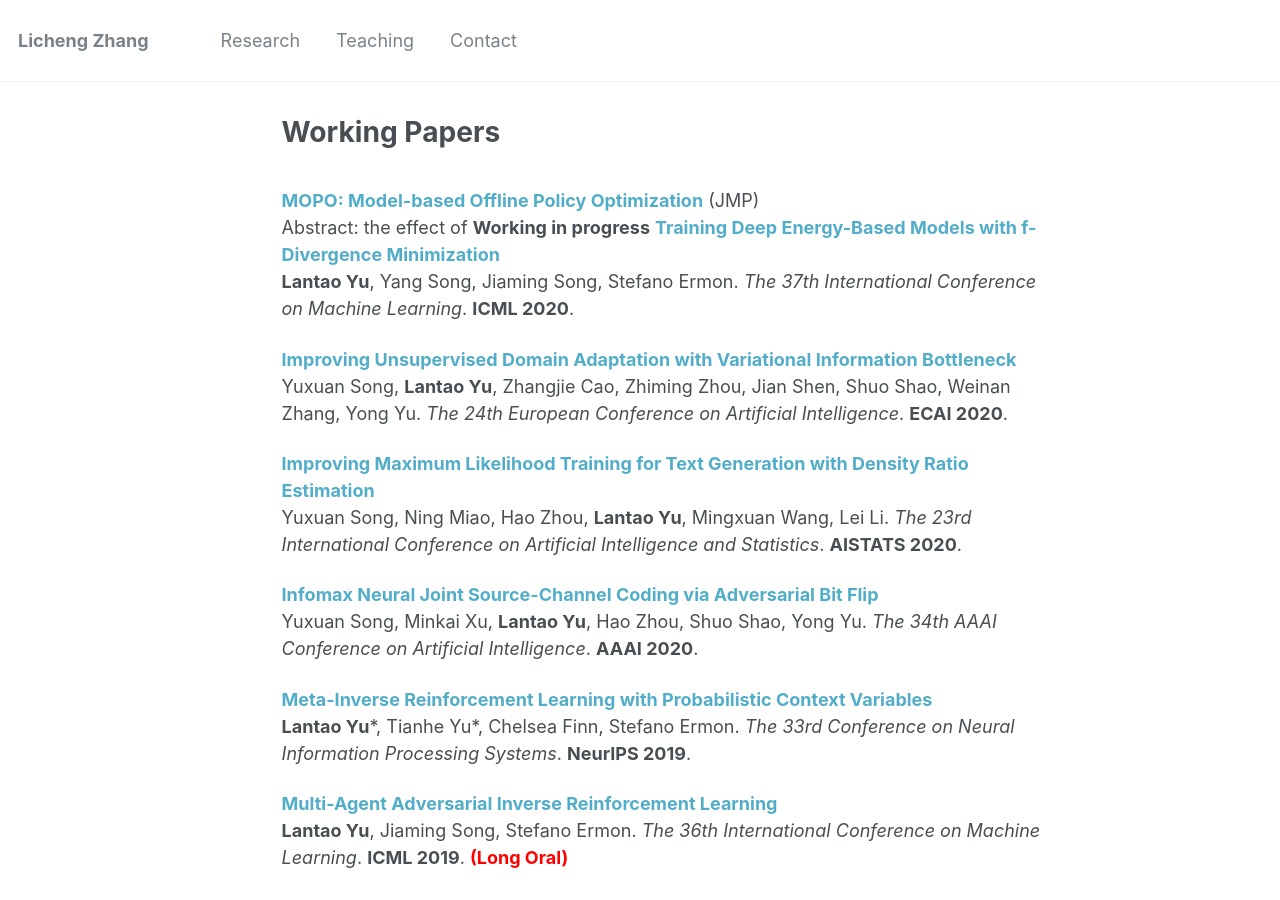
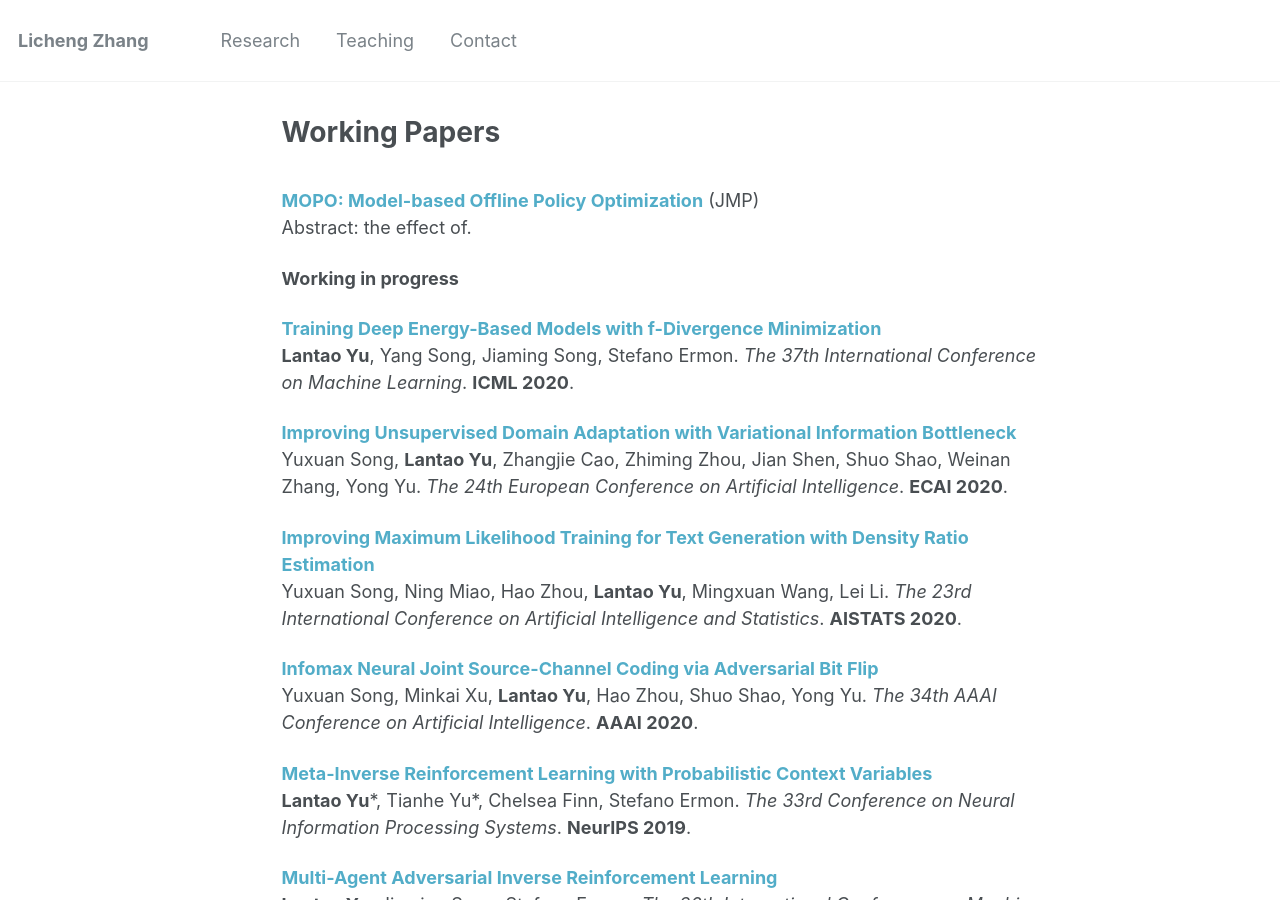
Before and after one commit to lichengzh/lichengzh.github.io, a Jekyll site: the page built from _pages/publications.md, in a window 1280 px wide and 900 px high. Built offline with Jekyll 4.4.1, drawn with Linux system fonts in a browser that asks for light colours.

```diff
--- a/_pages/publications.md
+++ b/_pages/publications.md
@@ -4,8 +4,10 @@ permalink: /publications/
 ---
 <br>
 <b>[MOPO: Model-based Offline Policy Optimization](http://lichengzh.github.io/files/ov.pdf)</b> (JMP)<br>
-Abstract: the effect of
-<b> Working in progress</b>
+Abstract: the effect of. <br>
+
+<b> Working in progress</b> <br>
+
 <b>[Training Deep Energy-Based Models with f-Divergence Minimization](http://lantaoyu.com/publications/fEBM)</b> <br>
 <b>Lantao Yu</b>, Yang Song, Jiaming Song, Stefano Ermon.
 <i>The 37th International Conference on Machine Learning</i>. <b>ICML 2020</b>.
```
